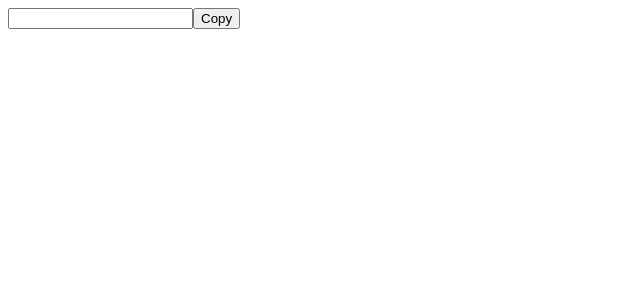
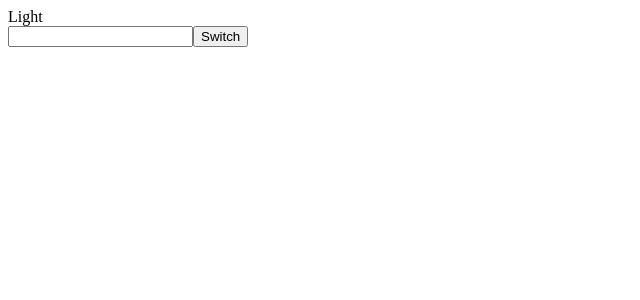
Before and after one commit to Hamza160/reactjs-mega, a React (Vite) app in the folder react-demos/: page / in a window 1280 px wide. Shown: the top 300 px of the page, without its empty margins (0-640 px from the left). Built offline with nearby package versions, Linux system fonts and the light colour scheme.

Commit message:
Day 6.1: Key intro done

```diff
--- a/react-demos/src/App.tsx
+++ b/react-demos/src/App.tsx
@@ -1,9 +1,9 @@
-import CopyInput from "./components/CopyInput"
+import Switcher from "./components/Switcher"
 
 const App = () => {
   return (
     <div>
-      <CopyInput/>
+      <Switcher />
     </div>
   )
 }
--- a/react-demos/src/components/CopyInput.tsx
+++ /dev/null
@@ -1,28 +0,0 @@
-import { useState } from 'react'
-import PopupContent from './PopupContent'
-
-const CopyInput = () => {
-
-    const [inputValue, setInputValue] = useState('')
-    const [copied, setCopied] = useState(false)
-
-    const handleCopy = () => {
-        navigator.clipboard.writeText(inputValue).then(() => {
-            setCopied(true)
-            setTimeout(() => {
-                setCopied(false)
-            }, 5000);
-        })
-    }
-
-    return (
-        <div>
-            <input type="text" value={inputValue} onChange={e => setInputValue(e.target.value)}/>
-            <button onClick={handleCopy}>Copy</button>
-            <PopupContent copied={copied}/>
-        </div>
-    )
-
-}
-
-export default CopyInput
--- a/react-demos/src/components/PopupContent.tsx
+++ /dev/null
@@ -1,16 +0,0 @@
-import { createPortal } from "react-dom"
-
-const PopupContent = ({copied}:{copied:boolean}) => {
-    const targetElement = document.querySelector('#popup-content')
-    if (!targetElement) return null
-    return createPortal(
-        <section>
-            {copied && (
-                <div style={{position:'absolute', bottom:'3rem'}}>Copied to Clipboard</div>
-            )}
-        </section>,
-        targetElement
-    )
-}
-
-export default PopupContent
--- /dev/null
+++ b/react-demos/src/components/Switcher.tsx
@@ -0,0 +1,20 @@
+import { useState } from 'react'
+
+const Switcher = () => {
+    const [sw, setSw] = useState(false)
+
+    return (
+        <div>
+            {sw ? (
+                <span>Dark</span>
+            ) : (
+                <span>Light</span>
+            )}
+            <br />
+            <input type="text" key={sw ? "dark" : "light"}/>
+            <button onClick={() => setSw(sw => !sw)}>Switch</button>
+        </div>
+    )
+}
+
+export default Switcher
```
